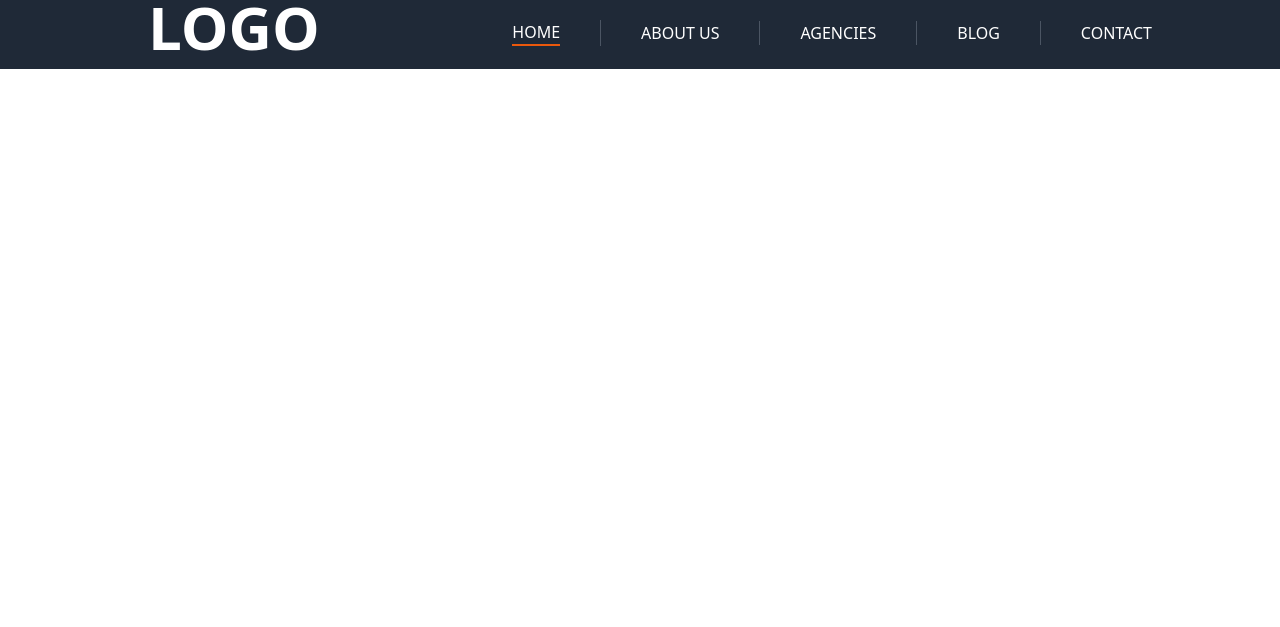
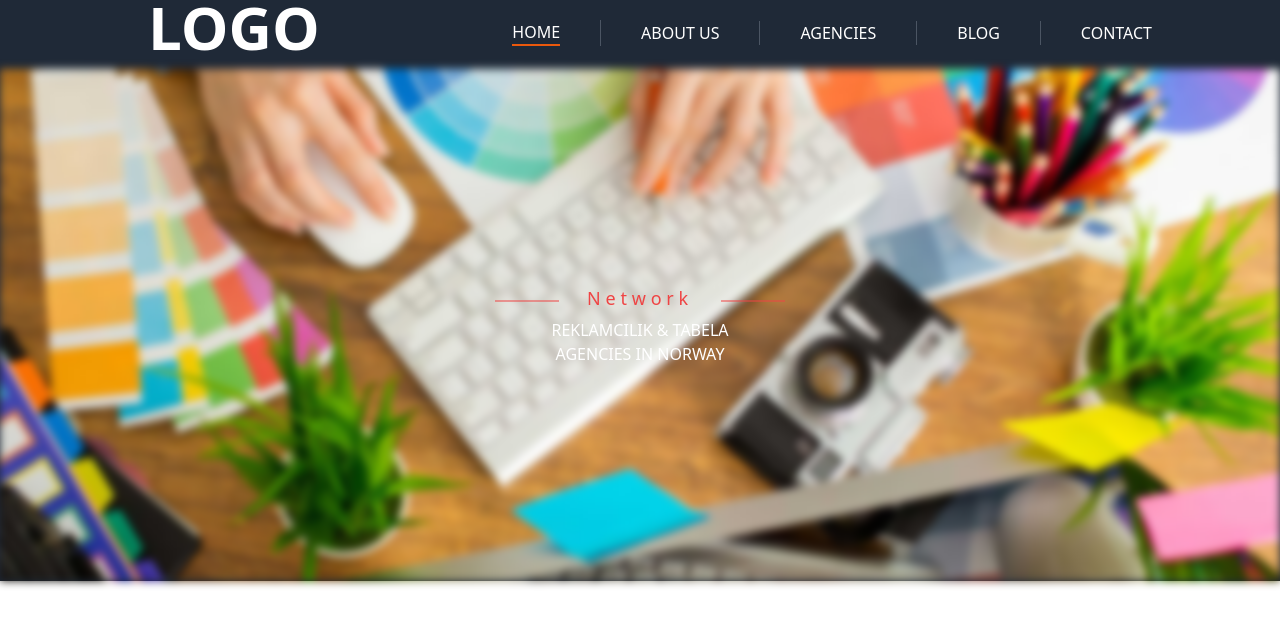
Before and after one commit to hasan-bulut/web_template, a website: page src/index.html in a window 1280 px wide. Shown: the part 31-658 px from the top of the page. Drawn offline with Linux system fonts and the light colour scheme.

Commit message:
section added

```diff
--- a/src/index.html
+++ b/src/index.html
@@ -54,7 +54,20 @@
   </header>
 
   <!-- SECTİON -->
-  <section class="h-96"></section>
+  <section class="h-72 md:96 lg:h-128 bg-gray-800 group relative">
+    <!-- Section Image -->
+    <img src="images/section_backimage.jpg" alt="" class="h-full w-full object-cover blur-sm bg-black">
+    <!-- Section Content -->
+    <div class="absolute bottom-0 flex flex-col justify-center items-center h-full w-full text-white">
+      <div class="flex flex-row text-red-500 tracking-widest">
+        <hr class="my-4 h-0.5 border-t-0 w-16 bg-red-500 opacity-50" />
+        <p class="mx-7 my-0 text-lg select-none">Network</p>
+        <hr class="my-4 h-0.5 border-t-0 w-16 bg-red-500 opacity-50" />
+      </div>
+      <h1 class="select-none">REKLAMCILIK & TABELA</h1>
+      <h2 class="select-none">AGENCIES IN NORWAY</h2>
+    </div>
+  </section>
 </body>
 
 </html>
--- a/tailwind.config.js
+++ b/tailwind.config.js
@@ -10,8 +10,14 @@ module.exports = {
         xl: '1024px',
         '2xl': '1024px',
       }
+    }, letterSpacing: {
+      widest: '.3em'
     },
-    extend: {},
+    extend: {
+      spacing: {
+        '128': '32rem'
+      }
+    },
   },
   plugins: [],
 }
```
Also changed, not shown: src/css/style.css, src/images/section_backimage.jpg (added), src/js/script.js (added).
